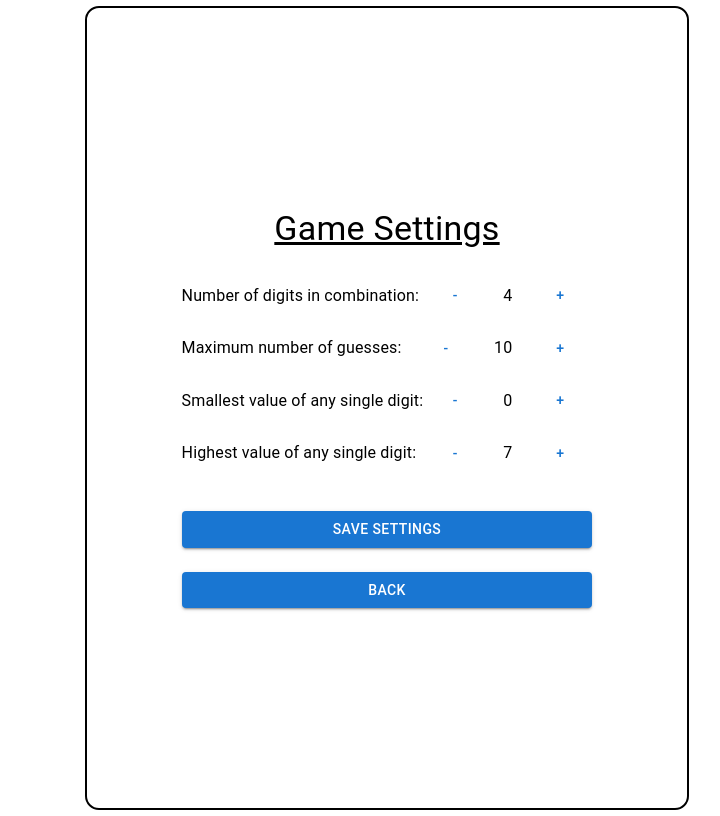
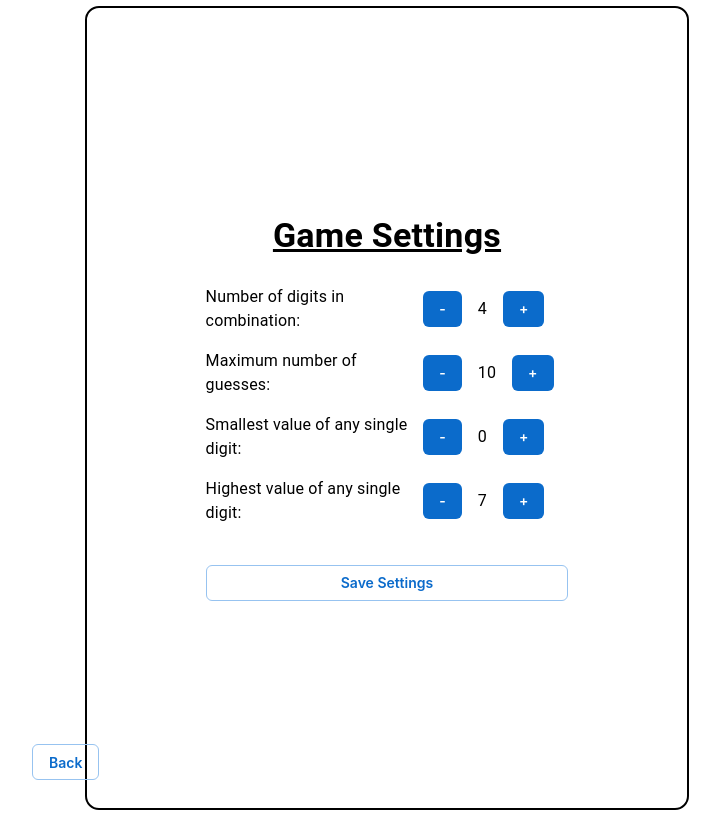
Before and after one commit to tthcodes/Mastermind, a React app: page /settings in a window 1280 px wide. Shown: the whole page, without its empty margins (253-973 px from the left). Built offline with nearby package versions, Linux system fonts and the light colour scheme; no server answers.

Commit message:
Small UI tweaks to settings page

```diff
--- a/src/client/components/Settings.jsx
+++ b/src/client/components/Settings.jsx
@@ -1,7 +1,7 @@
 import React, { useState, useEffect, useContext } from 'react';
 import { useNavigate } from 'react-router-dom';
 import Box from '@mui/material/Box';
-import Button from '@mui/material/Button';
+import { Button } from '@mui/joy';
 import Typography from '@mui/material/Typography';
 import GameContext from '../contexts/GameContext';
 import containerStyle from '../styling/containerStyling';
@@ -63,7 +63,8 @@ const Settings = () => {
 
         <Typography variant="h4" gutterBottom sx={{
           textDecoration: 'underline',
-          textAlign: 'center'
+          textAlign: 'center',
+          fontWeight: 'bold'
           }}>
             Game Settings
         </Typography>
@@ -96,9 +97,7 @@ const Settings = () => {
           <Button onClick={() => handleIncrement(localMaxNum, setLocalMaxNum, 9)}>+</Button>
         </Box>
 
-        <Button onClick={handleSave} variant="contained" sx={{ mt: 3 }}>Save Settings</Button>
-
-        <Button onClick={() => navigate(-1)} variant="contained" sx={{ mt: 1 }}>Back</Button>
+        <Button onClick={handleSave} variant="outlined" sx={{ mt: 3 }}>Save Settings</Button>
 
       </Box>
 
@@ -107,7 +106,16 @@ const Settings = () => {
             {error}
           </Typography>
         )}
-
+      <Box sx={{
+        position: 'absolute', // Absolute positioning within the relatively positioned Box
+        left: 285, // Move it to the left side with some margin
+        bottom: 20, // Place it at the bottom with some margin
+        width: 'auto', // Auto width according to content
+      }}>
+        <Button variant="outlined" onClick={() => navigate(-1)} >
+          Back
+        </Button>
+      </Box>
     </Box>
   );
 };
```
